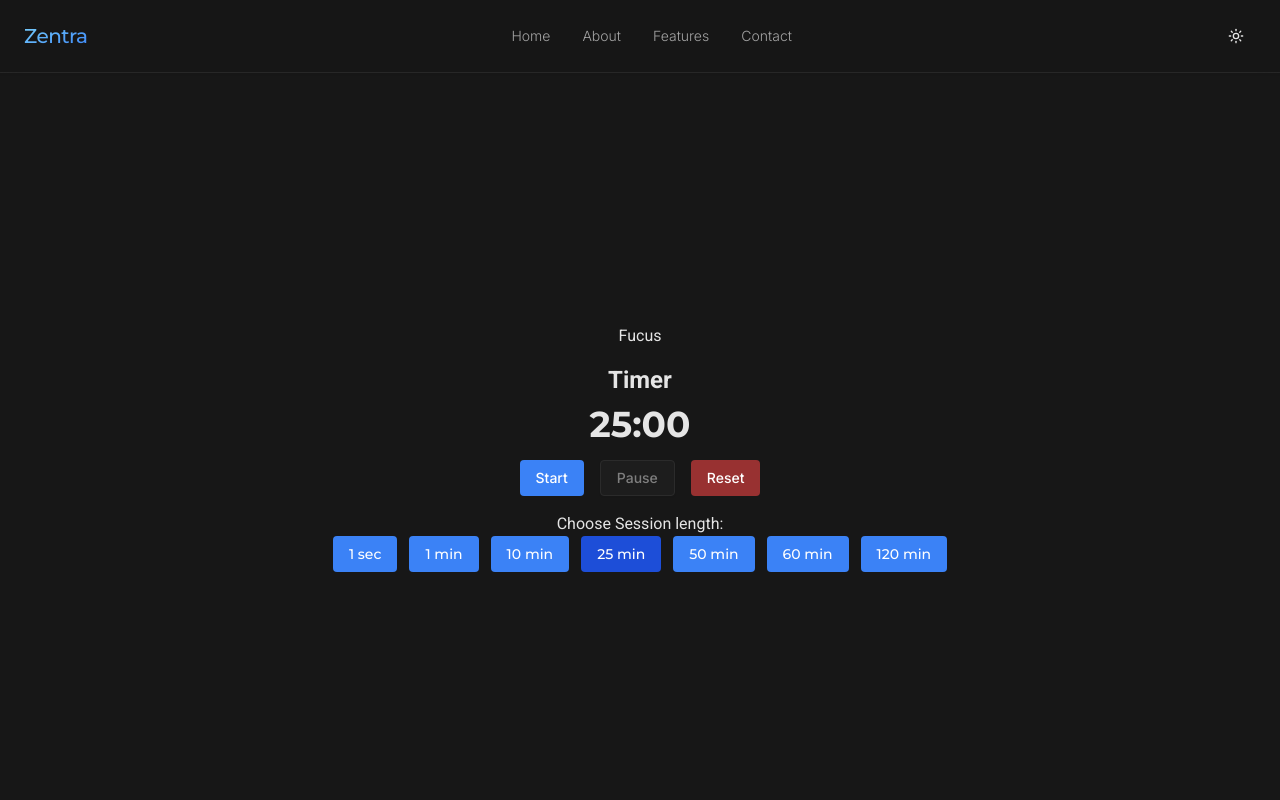
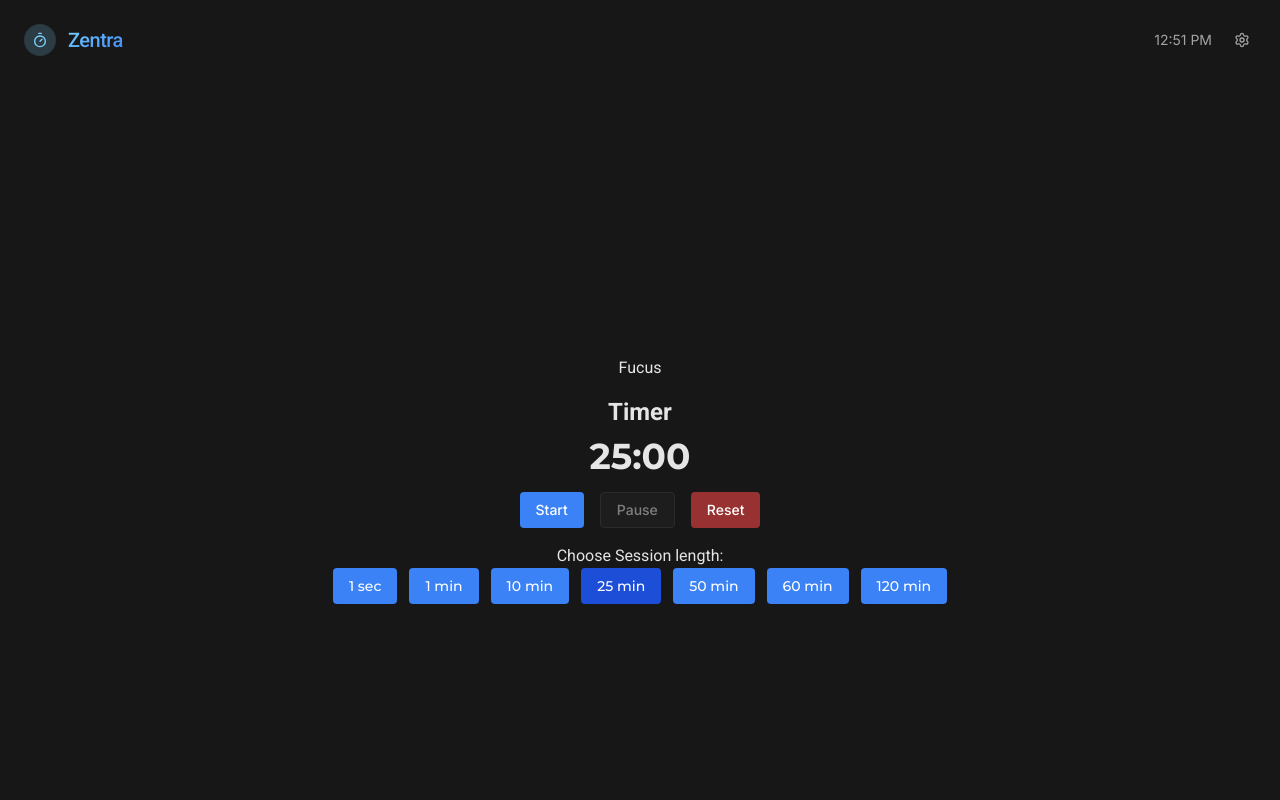
Before and after one commit to Marmo77/Zentra, a React (Vite) app: page /app in a window 1280 px wide. Shown: the top 800 px of the page. Built offline with nearby package versions, Linux system fonts and the light colour scheme.

Commit message:
/app navigation

```diff
--- a/src/App.tsx
+++ b/src/App.tsx
@@ -42,9 +42,9 @@ function App() {
           }
         >
           <Route path="/" index element={<Home />} />
-          <Route path="/app" element={<MainApp />} />
           <Route path="*" element={<NotFound />} />
         </Route>
+        <Route path="/app" element={<MainApp />} />
       </Routes>
     </>
   );
--- a/src/components/Layout/Navbar.tsx
+++ b/src/components/Layout/Navbar.tsx
@@ -1,6 +1,7 @@
 import { Button } from "../ui/button";
-import { Sun, Moon, Home } from "lucide-react";
+import { Sun, Moon } from "lucide-react";
 import { AppConstants } from "@/data/constants";
+// import { handleNavigate } from "../handleNavigate";
 import { useNavigate } from "react-router-dom";
 
 interface NavbarProps {
@@ -10,11 +11,13 @@ interface NavbarProps {
 
 const Navbar = ({ isDarkMode, onThemeToggle }: NavbarProps) => {
   const navigate = useNavigate();
+
   const handleNavigate = (section: string) => {
     if (section.startsWith("#")) {
       navigate("/", { state: { scrollTo: section } });
     }
   };
+
   return (
     <header className="fixed top-0 left-0 right-0 z-50 bg-background/70 backdrop-blur-md border-b border-border/40 shadow-xs">
       <div className="container mx-auto px-6 py-4">
--- a/src/components/MainApp/MainApp.tsx
+++ b/src/components/MainApp/MainApp.tsx
@@ -1,8 +1,10 @@
 import Fucus from "./Fucus";
+import FocusNav from "./Navigation";
 
 const MainApp = () => {
   return (
-    <section className="my-12">
+    <section className="">
+      <FocusNav />
       <Fucus />
     </section>
   );
--- /dev/null
+++ b/src/components/MainApp/Navigation.tsx
@@ -0,0 +1,55 @@
+import { AppConstants } from "@/data/constants";
+import { Settings, Timer } from "lucide-react";
+import { useState, useEffect } from "react";
+import { useNavigate } from "react-router-dom";
+
+const Navigation = () => {
+  const navigate = useNavigate();
+  const [currentTime, setCurrentTime] = useState(new Date());
+
+  const formattedTime = currentTime.toLocaleTimeString("en-US", {
+    hour: "2-digit",
+    minute: "2-digit",
+    hour12: true,
+  });
+  useEffect(() => {
+    const interval = setInterval(() => {
+      setCurrentTime(new Date());
+    }, 1000);
+    return () => clearInterval(interval);
+  }, []);
+
+  const handleNavigate = (section: string) => {
+    if (section.startsWith("#")) {
+      navigate("/", { state: { scrollTo: section } });
+    }
+  };
+
+  return (
+    <section className="p-6">
+      <div className="flex gap-3 items-center justify-between">
+        <div
+          className="flex items-center gap-3 cursor-pointer group"
+          onClick={() => handleNavigate("#home")}
+        >
+          <div className="h-8 w-8 rounded-full bg-accent/20 flex items-center justify-center">
+            <Timer className="h-4 w-4 text-accent" />
+          </div>
+          <h1 className="text-xl font-medium tracking-tight cursor-pointer text-transparent bg-clip-text bg-linear-to-br from-accent to-primary group-hover:to-accent group-hover:from-primary transition-colors duration-300 ease-in-out">
+            {AppConstants.Website.Title}
+          </h1>
+        </div>
+        <div className="flex items-center gap-4">
+          <span className="text-sm text-muted-foreground hidden sm:block">
+            {formattedTime}
+          </span>
+          <div className="w-7 h-7 hover:bg-muted-foreground/10 duration-300 transition-colors flex items-center justify-center rounded-full cursor-pointer">
+            <Settings className="h-4 w-4 text-muted-foreground" />
+          </div>
+        </div>
+      </div>
+    </section>
+  );
+};
+
+export default Navigation;
```
